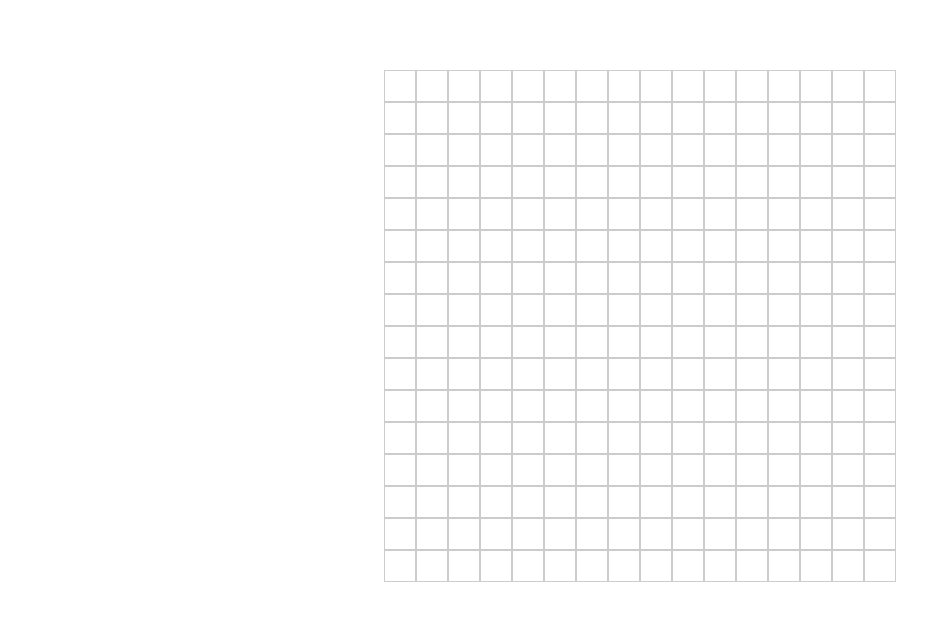
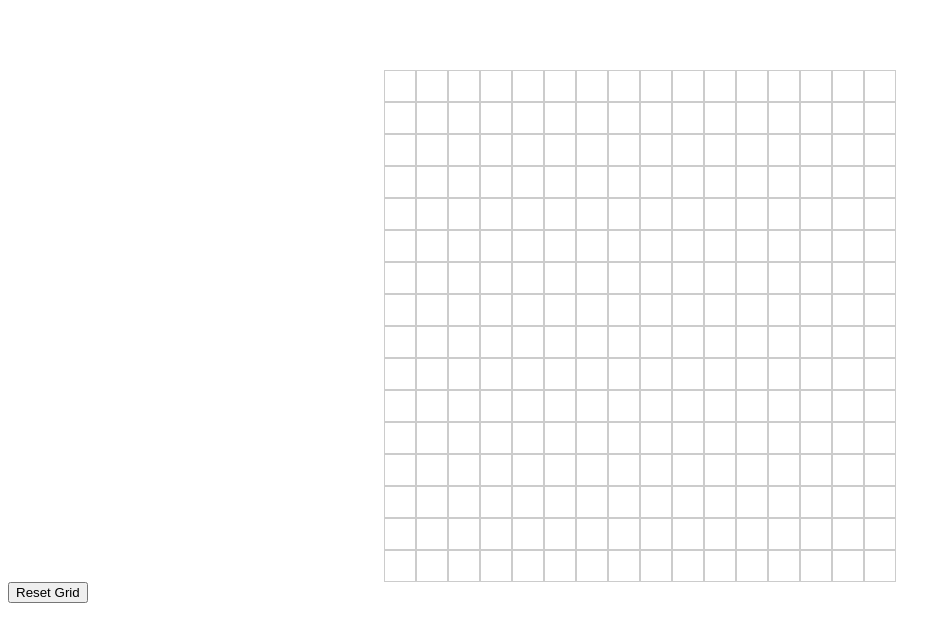
Before and after one commit to domvalley/etch-a-sketch, a plain HTML site: page index.html in a window 1280 px wide. Shown: the part 149-790 px from the top of the page, without its empty margins (0-951 px from the left). Drawn offline with Linux system fonts and the light colour scheme.

Commit message:
Add reset button

```diff
--- a/index.html
+++ b/index.html
@@ -14,6 +14,8 @@
 
     <div id="grid-container" class="grid"></div>
 
+    <button id="reset-btn">Reset Grid</button>
+
     <script src="scripts.js"></script>
 </body>
 </html>
```
